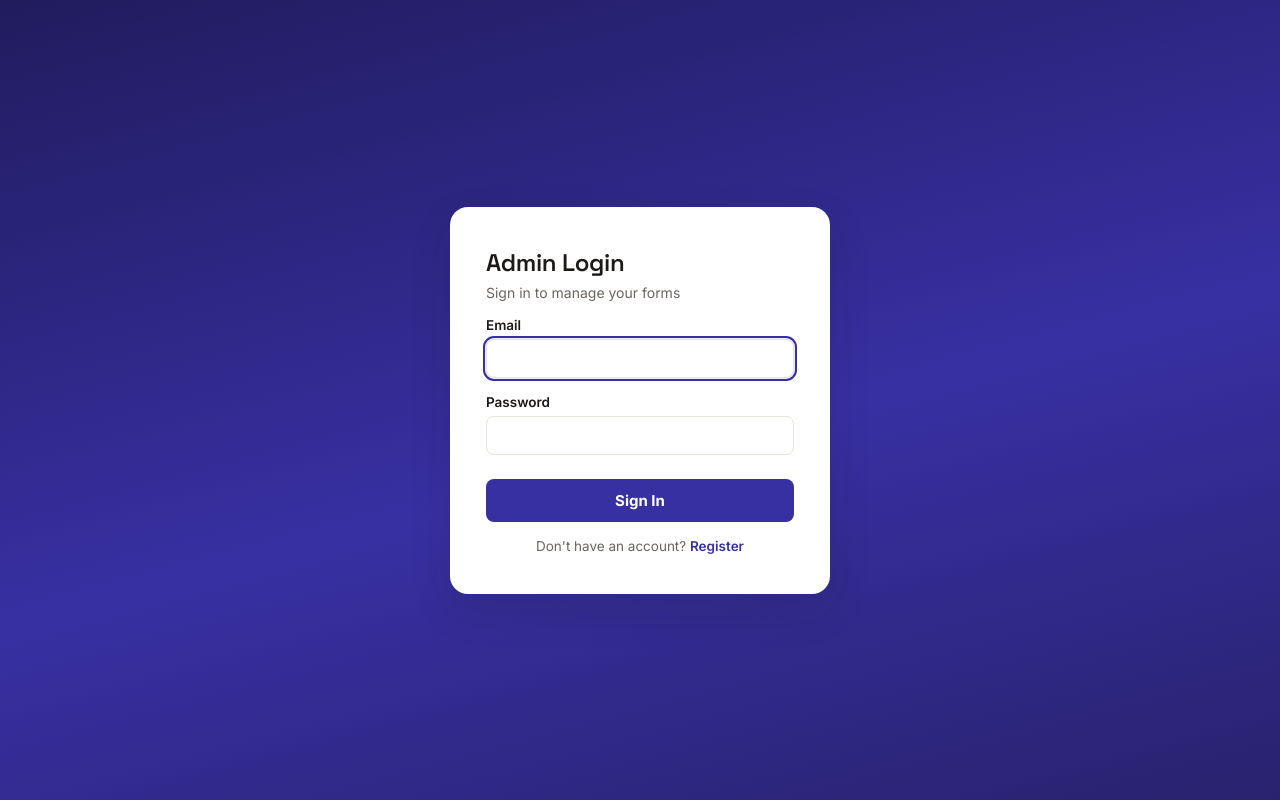
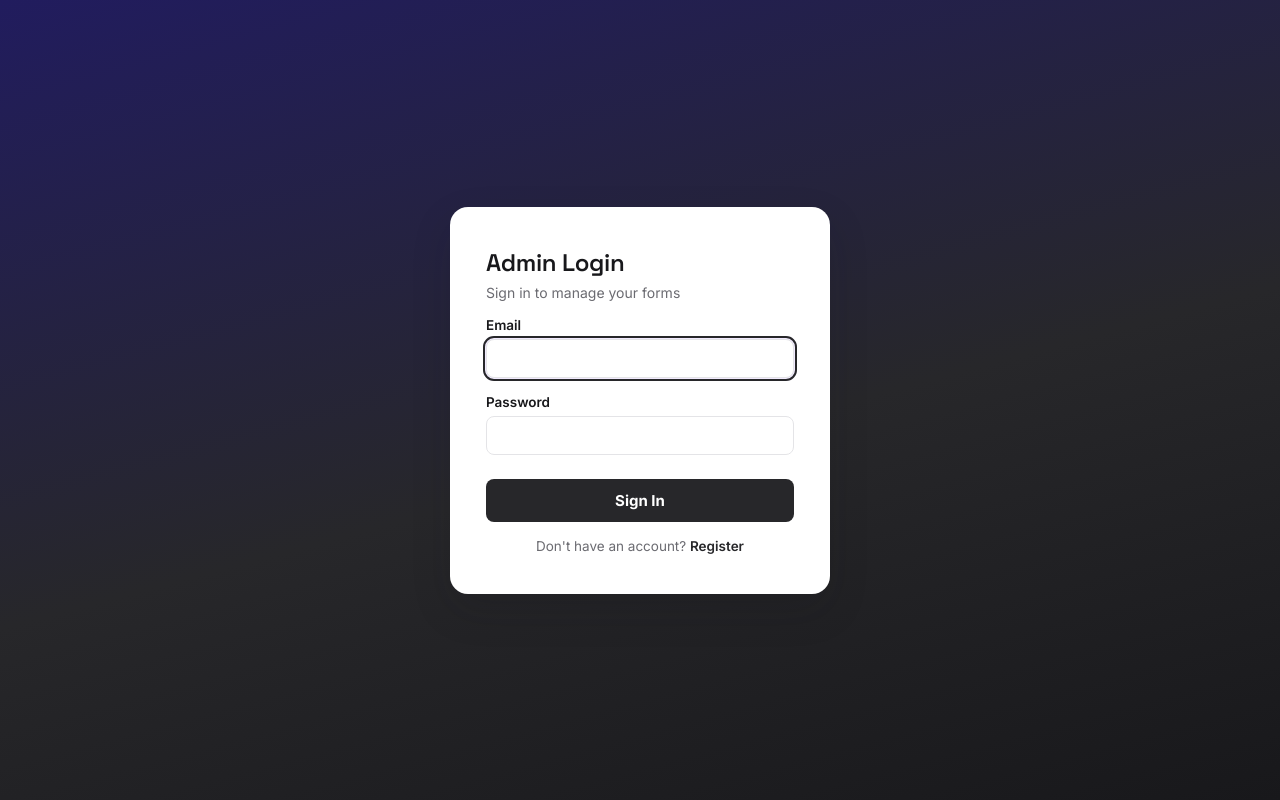
Before and after one commit to Sulochana160406/Low-Code-Dynamic-Form-Workflow, a React app in the folder Frontend/: page /login in a window 1280 px wide. Built offline with nearby package versions, Linux system fonts and the light colour scheme; no server answers; the HTML template or start-up script is replaced by a standard one.

Commit message:
Redesign UI: charcoal+violet palette, collapse nav behind 3-dot menu

```diff
--- a/Frontend/src/App.css
+++ b/Frontend/src/App.css
@@ -17,13 +17,13 @@
   --font-body: "Inter", "Segoe UI", Tahoma, Geneva, Verdana, sans-serif;
   --font-mono: "IBM Plex Mono", "SFMono-Regular", Consolas, monospace;
 
-  --color-primary: #3730a3;
-  --color-primary-dark: #29226e;
-  --color-primary-soft: #eeecfb;
+  --color-primary: #27272a;
+  --color-primary-dark: #18181b;
+  --color-primary-soft: #f0f0f1;
 
-  --color-accent: #f59e0b;
-  --color-accent-dark: #b45309;
-  --color-accent-soft: #fef3c7;
+  --color-accent: #7c3aed;
+  --color-accent-dark: #5b21b6;
+  --color-accent-soft: #f1eafe;
 
   --color-success: #15803d;
   --color-success-soft: #dcfce7;
@@ -37,21 +37,25 @@
   --color-info: #0e7490;
   --color-info-soft: #e0f2f4;
 
-  --color-text: #1c1917;
-  --color-text-muted: #6b6560;
-  --color-border: #e7e2da;
-  --color-bg: #f6f4f0;
+  --color-text: #18181b;
+  --color-text-muted: #6b6b71;
+  --color-border: #e4e4e7;
+  --color-bg: #f7f7f8;
   --color-surface: #ffffff;
+
+  --color-sidebar: #131316;
+  --color-sidebar-hover: #1e1e22;
 
   --radius-sm: 8px;
   --radius-md: 12px;
   --radius-lg: 18px;
 
-  --shadow-sm: 0 1px 3px rgba(28, 25, 23, 0.08);
-  --shadow-md: 0 8px 24px rgba(28, 25, 23, 0.08);
-  --shadow-lg: 0 16px 40px rgba(28, 25, 23, 0.14);
+  --shadow-sm: 0 1px 3px rgba(24, 24, 27, 0.06);
+  --shadow-md: 0 8px 24px rgba(24, 24, 27, 0.08);
+  --shadow-lg: 0 16px 40px rgba(24, 24, 27, 0.14);
 
   --sidebar-width: 248px;
+  --sidebar-width-collapsed: 76px;
 }
 
 /* =========================================================
@@ -61,13 +65,13 @@
    ========================================================= */
 
 [data-theme="dark"] {
-  --color-primary: #6366f1;
-  --color-primary-dark: #4338ca;
-  --color-primary-soft: #221f3d;
+  --color-primary: #e4e4e7;
+  --color-primary-dark: #fafafa;
+  --color-primary-soft: #27272a;
 
-  --color-accent: #fbbf24;
-  --color-accent-dark: #d97706;
-  --color-accent-soft: #3a2c0d;
+  --color-accent: #a78bfa;
+  --color-accent-dark: #8b5cf6;
+  --color-accent-soft: #2e1f4d;
 
   --color-success: #22c55e;
   --color-success-soft: #10301f;
@@ -81,11 +85,14 @@
   --color-info: #22d3ee;
   --color-info-soft: #103138;
 
-  --color-text: #f1efe9;
-  --color-text-muted: #a39d93;
-  --color-border: #322d27;
-  --color-bg: #17140f;
-  --color-surface: #221e19;
+  --color-text: #f4f4f5;
+  --color-text-muted: #a1a1aa;
+  --color-border: #2c2c31;
+  --color-bg: #0d0d0f;
+  --color-surface: #18181b;
+
+  --color-sidebar: #0a0a0b;
+  --color-sidebar-hover: #18181b;
 
   --shadow-sm: 0 1px 3px rgba(0, 0, 0, 0.3);
   --shadow-md: 0 8px 24px rgba(0, 0, 0, 0.35);
@@ -140,7 +147,7 @@ h1, h2, h3 {
   left: 0;
   bottom: 0;
   width: var(--sidebar-width);
-  background: linear-gradient(165deg, #211c5e 0%, var(--color-primary) 55%, var(--color-primary-dark) 100%);
+  background: var(--color-sidebar);
   display: flex;
   flex-direction: column;
   box-shadow: var(--shadow-lg);
@@ -150,17 +157,26 @@ h1, h2, h3 {
 .sidebar-brand {
   display: flex;
   align-items: center;
+  justify-content: space-between;
   gap: 10px;
-  padding: 24px 20px;
-  border-bottom: 1px solid rgba(255, 255, 255, 0.12);
+  padding: 22px 16px 22px 20px;
+  border-bottom: 1px solid rgba(255, 255, 255, 0.08);
+}
+
+.sidebar-brand-left {
+  display: flex;
+  align-items: center;
+  gap: 10px;
+  min-width: 0;
 }
 
 .sidebar-logo {
   width: 36px;
   height: 36px;
+  min-width: 36px;
   border-radius: var(--radius-sm);
   background: var(--color-accent);
-  color: #211c5e;
+  color: #fff;
   display: flex;
   align-items: center;
   justify-content: center;
@@ -175,29 +191,72 @@ h1, h2, h3 {
   font-weight: 700;
   font-size: 18px;
   letter-spacing: -0.01em;
+  white-space: nowrap;
+  overflow: hidden;
+  text-overflow: ellipsis;
+}
+
+/* ---- Nav menu: collapsed behind a 3-dot trigger ---- */
+
+.nav-menu {
+  position: relative;
+}
+
+.nav-menu-trigger {
+  width: 32px;
+  height: 32px;
+  min-width: 32px;
+  padding: 0;
+  display: flex;
+  align-items: center;
+  justify-content: center;
+  background: transparent;
+  color: rgba(255, 255, 255, 0.6);
+  border: none;
+  border-radius: var(--radius-sm);
+  font-size: 18px;
+  line-height: 1;
+  cursor: pointer;
+  transition: background 0.15s, color 0.15s;
+}
+
+.nav-menu-trigger:hover,
+.nav-menu-trigger.active {
+  background: rgba(255, 255, 255, 0.1);
+  color: #fff;
+}
+
+.nav-menu-dropdown {
+  position: absolute;
+  top: calc(100% + 8px);
+  right: 0;
+  width: 220px;
+  background: var(--color-sidebar-hover);
+  border: 1px solid rgba(255, 255, 255, 0.1);
+  border-radius: var(--radius-md);
+  box-shadow: var(--shadow-lg);
+  padding: 8px;
+  z-index: 30;
 }
 
 .sidebar-nav {
   display: flex;
   flex-direction: column;
   gap: 2px;
-  padding: 18px 12px;
-  flex: 1;
-  overflow-y: auto;
 }
 
 .sidebar-nav a {
   display: flex;
   align-items: center;
   gap: 12px;
-  color: rgba(255, 255, 255, 0.72);
+  color: rgba(255, 255, 255, 0.75);
   text-decoration: none;
   font-weight: 600;
-  font-size: 14.5px;
-  padding: 11px 14px;
+  font-size: 14px;
+  padding: 10px 12px;
   border-radius: var(--radius-sm);
   border-left: 3px solid transparent;
-  transition: background 0.2s, color 0.2s, border-color 0.2s;
+  transition: background 0.15s, color 0.15s, border-color 0.15s;
 }
 
 .sidebar-icon {
@@ -213,13 +272,17 @@ h1, h2, h3 {
 
 .sidebar-nav a.active {
   color: #ffffff;
-  background: rgba(255, 255, 255, 0.14);
+  background: rgba(255, 255, 255, 0.1);
   border-left-color: var(--color-accent);
+}
+
+.sidebar-middle {
+  flex: 1;
 }
 
 .sidebar-footer {
   padding: 14px 12px 18px;
-  border-top: 1px solid rgba(255, 255, 255, 0.12);
+  border-top: 1px solid rgba(255, 255, 255, 0.08);
   display: flex;
   flex-direction: column;
   gap: 10px;
@@ -230,9 +293,9 @@ h1, h2, h3 {
   align-items: center;
   gap: 10px;
   width: 100%;
-  background: rgba(255, 255, 255, 0.08);
-  color: rgba(255, 255, 255, 0.9);
-  border: 1px solid rgba(255, 255, 255, 0.15);
+  background: rgba(255, 255, 255, 0.06);
+  color: rgba(255, 255, 255, 0.85);
+  border: 1px solid rgba(255, 255, 255, 0.1);
   border-radius: var(--radius-sm);
   padding: 9px 14px;
   font-weight: 600;
@@ -242,7 +305,7 @@ h1, h2, h3 {
 }
 
 .theme-toggle:hover {
-  background: rgba(255, 255, 255, 0.16);
+  background: rgba(255, 255, 255, 0.12);
 }
 
 .profile-menu {
@@ -395,7 +458,7 @@ button.card,
   position: relative;
   background: var(--color-surface);
   border: 1px solid var(--color-border);
-  border-top: 3px solid var(--color-primary);
+  border-top: 3px solid var(--color-accent);
   border-radius: var(--radius-lg);
   padding: 22px;
   display: flex;
@@ -431,11 +494,11 @@ a.card:hover, button.card:hover {
 
 .card-icon.blue    { background: var(--color-primary-soft); }
 .card-icon.green   { background: var(--color-success-soft); }
-.card-icon.orange  { background: var(--color-accent-soft); }
+.card-icon.orange  { background: var(--color-warning-soft); }
 .card-icon.purple  { background: var(--color-info-soft); }
 
 .card:has(.card-icon.green)  { border-top-color: var(--color-success); }
-.card:has(.card-icon.orange) { border-top-color: var(--color-accent); }
+.card:has(.card-icon.orange) { border-top-color: var(--color-warning); }
 .card:has(.card-icon.purple) { border-top-color: var(--color-info); }
 
 .card-label {
@@ -485,7 +548,7 @@ a.card:hover, button.card:hover {
 }
 
 .link-more {
-  color: var(--color-primary);
+  color: var(--color-accent);
   font-weight: 600;
   font-size: 14px;
   text-decoration: none;
@@ -593,8 +656,8 @@ input:focus,
 textarea:focus,
 select:focus {
   outline: none;
-  border-color: var(--color-primary);
-  box-shadow: 0 0 0 3px var(--color-primary-soft);
+  border-color: var(--color-accent);
+  box-shadow: 0 0 0 3px var(--color-accent-soft);
 }
 
 textarea { resize: vertical; min-height: 90px; }
@@ -625,7 +688,7 @@ textarea { resize: vertical; min-height: 90px; }
 
 .checkbox-row input[type="checkbox"] {
   width: auto;
-  accent-color: var(--color-primary);
+  accent-color: var(--color-accent);
 }
 
 /* =========================================================
@@ -645,7 +708,7 @@ button, .btn {
   color: white;
 }
 
-button:hover, .btn:hover { filter: brightness(1.08); }
+button:hover, .btn:hover { filter: brightness(1.15); }
 button:active, .btn:active { transform: scale(0.98); }
 button:disabled, .btn:disabled { opacity: 0.5; cursor: not-allowed; }
 
@@ -653,9 +716,11 @@ button:disabled, .btn:disabled { opacity: 0.5; cursor: not-allowed; }
 
 .btn-outline {
   background: transparent;
-  color: var(--color-primary);
-  border: 1.5px solid var(--color-primary);
+  color: var(--color-accent);
+  border: 1.5px solid var(--color-accent);
 }
+
+.btn-outline:hover { filter: none; background: var(--color-accent-soft); }
 
 .btn-success { background: var(--color-success); }
 .btn-warning { background: var(--color-warning); }
@@ -766,8 +831,8 @@ button:disabled, .btn:disabled { opacity: 0.5; cursor: not-allowed; }
 }
 
 .submit-btn {
-  background: var(--color-accent);
-  color: #211c5e;
+  background: var(--color-primary);
+  color: white;
   border: none;
   padding: 13px 34px;
   border-radius: var(--radius-md);
@@ -779,7 +844,7 @@ button:disabled, .btn:disabled { opacity: 0.5; cursor: not-allowed; }
   transition: background 0.15s, transform 0.1s;
 }
 
-.submit-btn:hover { background: var(--color-accent-dark); color: #fff; }
+.submit-btn:hover { background: var(--color-primary-dark); }
 .submit-btn:active { transform: scale(0.98); }
 
 /* =========================================================
--- a/Frontend/src/components/AdminLayout.jsx
+++ b/Frontend/src/components/AdminLayout.jsx
@@ -1,5 +1,5 @@
 import { useEffect, useRef, useState } from "react";
-import { NavLink, Outlet, useNavigate } from "react-router-dom";
+import { NavLink, Outlet, useNavigate, useLocation } from "react-router-dom";
 import { logout, getStoredUser } from "../services/api";
 
 const NAV_ITEMS = [
@@ -20,10 +20,13 @@ function getInitialTheme() {
 
 function AdminLayout() {
   const navigate = useNavigate();
+  const location = useLocation();
   const user = getStoredUser();
 
   const [theme, setTheme] = useState(getInitialTheme);
+  const [navMenuOpen, setNavMenuOpen] = useState(false);
   const [profileOpen, setProfileOpen] = useState(false);
+  const navMenuRef = useRef(null);
   const profileRef = useRef(null);
 
   useEffect(() => {
@@ -31,8 +34,17 @@ function AdminLayout() {
     localStorage.setItem(THEME_KEY, theme);
   }, [theme]);
 
+  // Close the nav menu on every navigation, so it never stays open
+  // pointing at a page you already left.
+  useEffect(() => {
+    setNavMenuOpen(false);
+  }, [location.pathname]);
+
   useEffect(() => {
     function handleClickOutside(e) {
+      if (navMenuRef.current && !navMenuRef.current.contains(e.target)) {
+        setNavMenuOpen(false);
+      }
       if (profileRef.current && !profileRef.current.contains(e.target)) {
         setProfileOpen(false);
       }
@@ -60,10 +72,24 @@ function AdminLayout() {
     <div className="app-shell">
       <aside className="sidebar">
         <div className="sidebar-brand">
+          <div className="sidebar-brand-left">
             <span className="sidebar-logo">FC</span>
             <span className="sidebar-brand-text">FormCraft</span>
           </div>
 
+          <div className="nav-menu" ref={navMenuRef}>
+            <button
+              type="button"
+              className={`nav-menu-trigger${navMenuOpen ? " active" : ""}`}
+              onClick={() => setNavMenuOpen((v) => !v)}
+              aria-label="Open navigation menu"
+              aria-expanded={navMenuOpen}
+            >
+              ⋮
+            </button>
+
+            {navMenuOpen && (
+              <div className="nav-menu-dropdown">
                 <nav className="sidebar-nav">
                   {NAV_ITEMS.map((item) => (
                     <NavLink
@@ -77,6 +103,12 @@ function AdminLayout() {
                     </NavLink>
                   ))}
                 </nav>
+              </div>
+            )}
+          </div>
+        </div>
+
+        <div className="sidebar-middle" />
 
         <div className="sidebar-footer">
           <button
```
Lines whose indentation alone changed are shown as unchanged.
